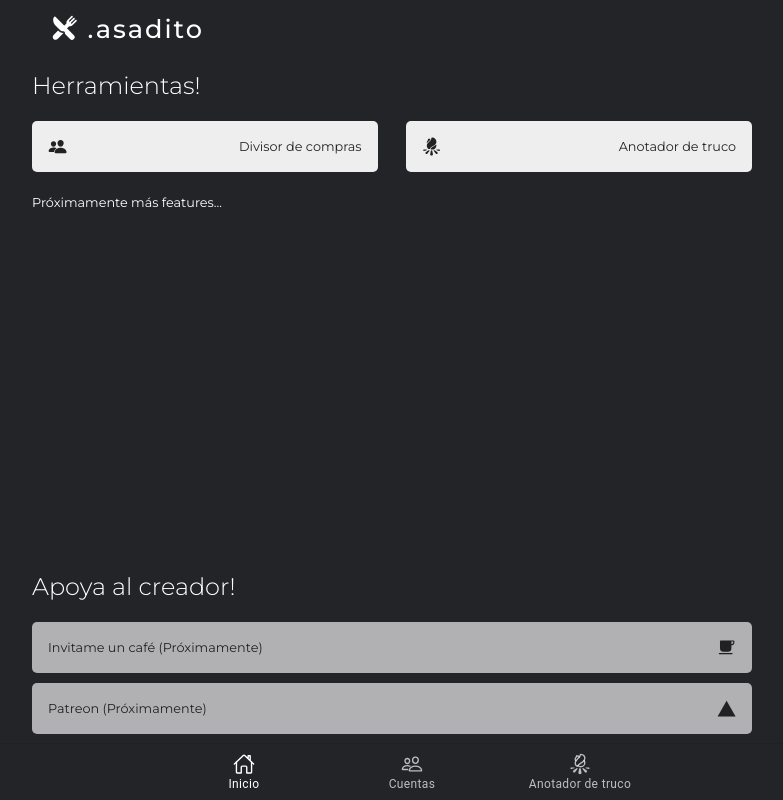
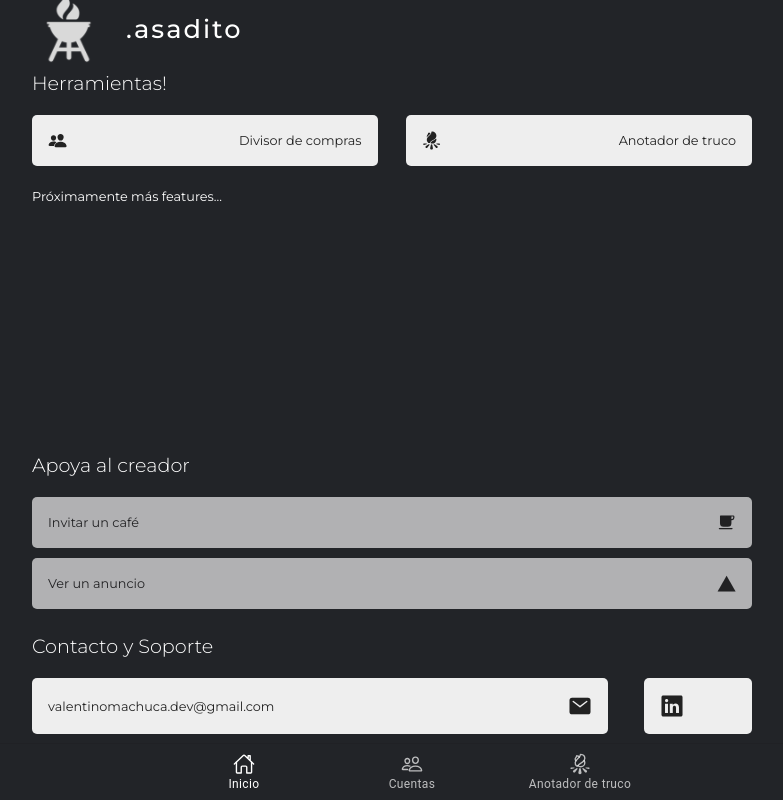
Before and after one commit to valentino-machuca/asadito, a React (Vite) app: page /home in a window 1280 px wide. Shown: the whole page, without its empty margins (228-1011 px from the left). Built offline with nearby package versions, Linux system fonts and the light colour scheme.

Commit message:
Ajustes splash screen, linea de buenas en contador de truco y icono

```diff
--- a/src/components/CardPerson/CardPerson.module.scss
+++ b/src/components/CardPerson/CardPerson.module.scss
@@ -23,11 +23,11 @@
          justify-content: flex-start;
          align-items: center;
          width: 60%;
-         margin-left: 1.5em;
+         margin-left: 1em;
 
          p{
             font-size: 1em;
-            margin-left: .5em;
+            margin-left: .3em;
             font-weight: 500;
             font-family: 'Montserrat', sans-serif !important;
          }
--- a/src/components/CardPerson/CardPerson.tsx
+++ b/src/components/CardPerson/CardPerson.tsx
@@ -1,6 +1,6 @@
-import React, { useEffect, useState } from 'react';
+import React, { useState } from 'react';
 import s from './CardPerson.module.scss';
-import { IonIcon, IonReorder } from '@ionic/react';
+import { IonIcon } from '@ionic/react';
 import { beer, restaurant, trash } from 'ionicons/icons';
 import formatearImporte from '../../helpers/formatearImporte';
 
@@ -20,8 +20,8 @@ const CardPerson: React.FC<{person: Persona, deletePerson: any}> = ({person, del
     <div className={s.container}>
       <div className={s.info}>
         <div className={s.avatar} onClick={() => setOpenDetail(prev => !prev)}>
+          {person.toma && <IonIcon aria-hidden="true" icon={beer} className={s.icon} style={{color: '#f2ae27'}}/>}
           {person.come && <IonIcon aria-hidden="true" icon={restaurant} className={s.icon} style={{color: '#848785'}}/>}
-          {person.toma && <IonIcon aria-hidden="true" icon={beer} className={s.icon} style={{color: '#f2ae27'}}/>}
           <p className={s.nombre}>{person.nombre}</p>
         </div>
         <p className={s.monto}>{formatearImporte(monto)}</p>
--- a/src/components/Header/Header.module.scss
+++ b/src/components/Header/Header.module.scss
@@ -3,7 +3,6 @@
 .container{
    animation: init .4s .3s both;
    display: flex;
-   margin-left: 5%;
    align-items: center;
    width: 95%;
    height: 7vh;
@@ -11,6 +10,10 @@
    font-weight: 500;
    letter-spacing: 2px;
    font-family: 'Montserrat', sans-serif !important;
+
+   img{
+      width: 15%;
+   }
 }
 
 @keyframes init {
--- a/src/components/Header/Header.tsx
+++ b/src/components/Header/Header.tsx
@@ -1,11 +1,13 @@
 import { IonIcon } from '@ionic/react';
 import s from './Header.module.scss';
+import logo from '../../../assets/icon-only.png';
 
-const HeaderCustom: React.FC<{title: string, icon: any}> = ({title, icon}) => {
+const HeaderCustom: React.FC<{title: string, icon: any, isIcon: boolean}> = ({title, icon, isIcon}) => {
+
   return (
-   <div className={s.container}>
-      <IonIcon aria-hidden="true" icon={icon} style={{marginRight: '10px'}}/>
-      {title}
+   <div className={s.container} style={{marginLeft: isIcon ? '5%' : '0'}}>
+       {isIcon ? <IonIcon aria-hidden="true" icon={icon} style={{marginRight: '10px'}}/> : <img src={logo} alt='logo'/>}
+       {title}
    </div>
   );
 };
--- a/src/components/SplashScreen/SplashScreen.module.scss
+++ b/src/components/SplashScreen/SplashScreen.module.scss
@@ -17,10 +17,10 @@
 @keyframes exit {
   0%{
     opacity: 1;
-    transform: translateX(0);
+    transform: translateY(0);
   }
   100%{
     opacity: 1;
-    transform: translateX(100vw);
+    transform: translateY(-100vh);
   }
 }
--- a/src/pages/Anotador/Anotador.module.scss
+++ b/src/pages/Anotador/Anotador.module.scss
@@ -1,13 +1,22 @@
 .container{
    width: 100%;
    display: flex;
+   position: relative;
+
+   .separator{
+      animation: extend .3s both;
+      position: absolute;
+      width: 100%;
+      height: 2px;
+      top: 46%;
+      background: rgba(255, 255, 255, 0.265);
+   }
 
    .equipo_1, .equipo_2{
       animation: init .3s .2s both;
       display: flex;
       flex-direction: column;
       justify-content: flex-start;
-      align-items: space-evenly;
       width: 50%;
       height: 80vh;
 
@@ -24,7 +33,6 @@
          height: 80%;
          padding-top: 20px;
          border-top: 2px solid rgba(255, 255, 255, 0.265);
-         border-right: 2px solid rgba(255, 255, 255, 0.265);
       }
 
       .botones{
@@ -88,3 +96,14 @@
       transform: translateY(0px);
    }
 }
+
+@keyframes extend {
+   0%{
+      opacity: 0;
+      width: 0;
+   }
+   100%{
+      opacity: 1;
+      width: 100%;
+   }
+}
--- a/src/pages/Anotador/Anotador.tsx
+++ b/src/pages/Anotador/Anotador.tsx
@@ -1,10 +1,10 @@
 import { IonAlert, IonContent, IonIcon, IonPage, useIonToast } from '@ionic/react';
-import { addOutline, bonfire, reloadOutline, removeOutline } from 'ionicons/icons';
+import { addOutline, bonfire, removeOutline } from 'ionicons/icons';
 import s from './Anotador.module.scss';
 
 //Componentes
 import HeaderCustom from '../../components/Header/Header';
-import { useEffect, useState } from 'react';
+import { useState } from 'react';
 import Fosforos from '../../components/Fosforos/Fosforos';
 
 //Helpers
@@ -47,9 +47,10 @@ const Anotador: React.FC = () => {
   return (
     <IonPage style={{display: 'flex', flexDirection: 'column', alignItems: 'center', backgroundColor: '#222428'}}>
       <IonContent fullscreen color='dark' style={{maxWidth: '800px'}}>
-        <HeaderCustom title='.anotador' icon={bonfire}/>
+        <HeaderCustom title='.anotador' icon={bonfire} isIcon={true}/>
 
         <div className={s.container}>
+          {(equipo1.flat().length >= 15 || equipo2.flat().length >= 15) && <div className={s.separator}/>}
           <div className={s.equipo_1}>
             <h3>Nosotros</h3>
             <div className={s.fosforos} onClick={() => addPointTeam(equipo1, setEquipo1)}>
@@ -64,7 +65,7 @@ const Anotador: React.FC = () => {
           </div>
           <div className={s.equipo_2}>
             <h3>Ellos</h3>
-            <div className={s.fosforos} onClick={() => addPointTeam(equipo2, setEquipo2)}>
+            <div className={s.fosforos} onClick={() => addPointTeam(equipo2, setEquipo2)} style={{borderLeft: '2px solid rgba(255, 255, 255, 0.265)'}}>
               {
                 equipo2.map(p => (<Fosforos puntos={p}/>))
               }
--- a/src/pages/Home/Home.module.scss
+++ b/src/pages/Home/Home.module.scss
@@ -52,7 +52,7 @@
 
     h3{
         width: 100%;
-        font-size: 1.5em;
+        font-size: 1.2em;
         font-weight: 300;
         margin-bottom: 20px;
     }
--- a/src/pages/Home/Home.tsx
+++ b/src/pages/Home/Home.tsx
@@ -1,32 +1,59 @@
-import { IonContent, IonHeader, IonIcon, IonPage, IonTitle, IonToolbar } from '@ionic/react';
-import { bonfire, cafe, logoVercel, people, restaurant } from 'ionicons/icons';
+import { IonContent, IonIcon, IonPage } from '@ionic/react';
+import {bonfire, cafe, logoLinkedin, logoVercel, mail, people, restaurant} from 'ionicons/icons';
 import s from './Home.module.scss';
 
 // Capacitor plugin
 import { Browser } from '@capacitor/browser';
 
-//Componentes
+// Componentes
 import HeaderCustom from '../../components/Header/Header';
+
+// Router
 import { useHistory } from 'react-router';
-import SplashScreen from "../../components/SplashScreen/SplashScreen";
 
 const Home: React.FC = () => {
+
+  return (
+    <IonPage style={{display: 'flex', flexDirection: 'column', alignItems: 'center', backgroundColor: '#222428'}}>
+      <IonContent fullscreen color='dark' style={{maxWidth: '800px'}}>
+          <HeaderCustom title='.asadito' icon={restaurant} isIcon={false}/>
+          <div className={s.container}>
+            <Features/>
+            <div>
+              <Support/>
+              <Contact/>
+            </div>
+          </div>
+      </IonContent>
+    </IonPage>
+  );
+};
+
+const Support = () => {
+  return (
+      <div className={s.support}>
+        <h3>Apoya al creador</h3>
+        <div className={s.link} style={{opacity: .7}}>
+          <p>Invitar un café</p>
+          <IonIcon icon={cafe} style={{fontSize: '1.2em'}}/>
+        </div>
+        <div className={s.link} style={{opacity: .7}}>
+          <p>Ver un anuncio</p>
+          <IonIcon icon={logoVercel} style={{fontSize: '1.2em'}}/>
+        </div>
+      </div>
+  )
+}
+
+const Features = () => {
+
   const history = useHistory();
 
   const navigate = (url: string) => {
     history.push(url);
   };
 
-
-const openSite = async (url_site: string) => {
-  await Browser.open({ url: url_site });
-};
-
   return (
-    <IonPage style={{display: 'flex', flexDirection: 'column', alignItems: 'center', backgroundColor: '#222428'}}>
-      <IonContent fullscreen color='dark' style={{maxWidth: '800px'}}>
-          <HeaderCustom title='.asadito' icon={restaurant}/>
-          <div className={s.container}>
       <div className={s.features}>
         <h3>Herramientas!</h3>
         <div className={s.feat} onClick={() => navigate('/cuentas')}>
@@ -41,21 +68,27 @@ const openSite = async (url_site: string) => {
 
         <p style={{fontSize: '.8em'}}>Próximamente más features...</p>
       </div>
-            <div className={s.support}>
-              <h3>Apoya al creador!</h3>
-              <div className={s.link} style={{opacity: .7}}>
-                <p>Invitame un café (Próximamente)</p>
-                <IonIcon icon={cafe} style={{fontSize: '1.2em'}}/>
+  )
+}
+
+const Contact = () => {
+  const openSite = async (url_site: string) => {
+    await Browser.open({ url: url_site });
+  };
+
+  return (
+      <div className={s.features}>
+        <h3>Contacto y Soporte</h3>
+        <div className={s.feat} style={{width: '80%'}}>
+          <p>valentinomachuca.dev@gmail.com</p>
+          <IonIcon icon={mail} style={{fontSize: '1.5em'}}/>
         </div>
-              <div className={s.link} style={{opacity: .7}}>
-                <p>Patreon (Próximamente)</p>
-                <IonIcon icon={logoVercel} style={{fontSize: '1.2em'}}/>
+        <div className={s.feat} style={{width: '15%'}}
+             onClick={() => openSite('https://www.linkedin.com/in/valentino-machuca/')}>
+          <IonIcon icon={logoLinkedin} style={{fontSize: '1.5em'}}/>
         </div>
       </div>
-          </div>
-      </IonContent>
-    </IonPage>
-  );
-};
+  )
+}
 
 export default Home;
```
Also changed, not shown: src/pages/Calculator/Calculator.tsx (+6 -4 lines), 1 other file (tests, documents, lock files or other folders). Lines whose indentation alone changed are shown as unchanged.
